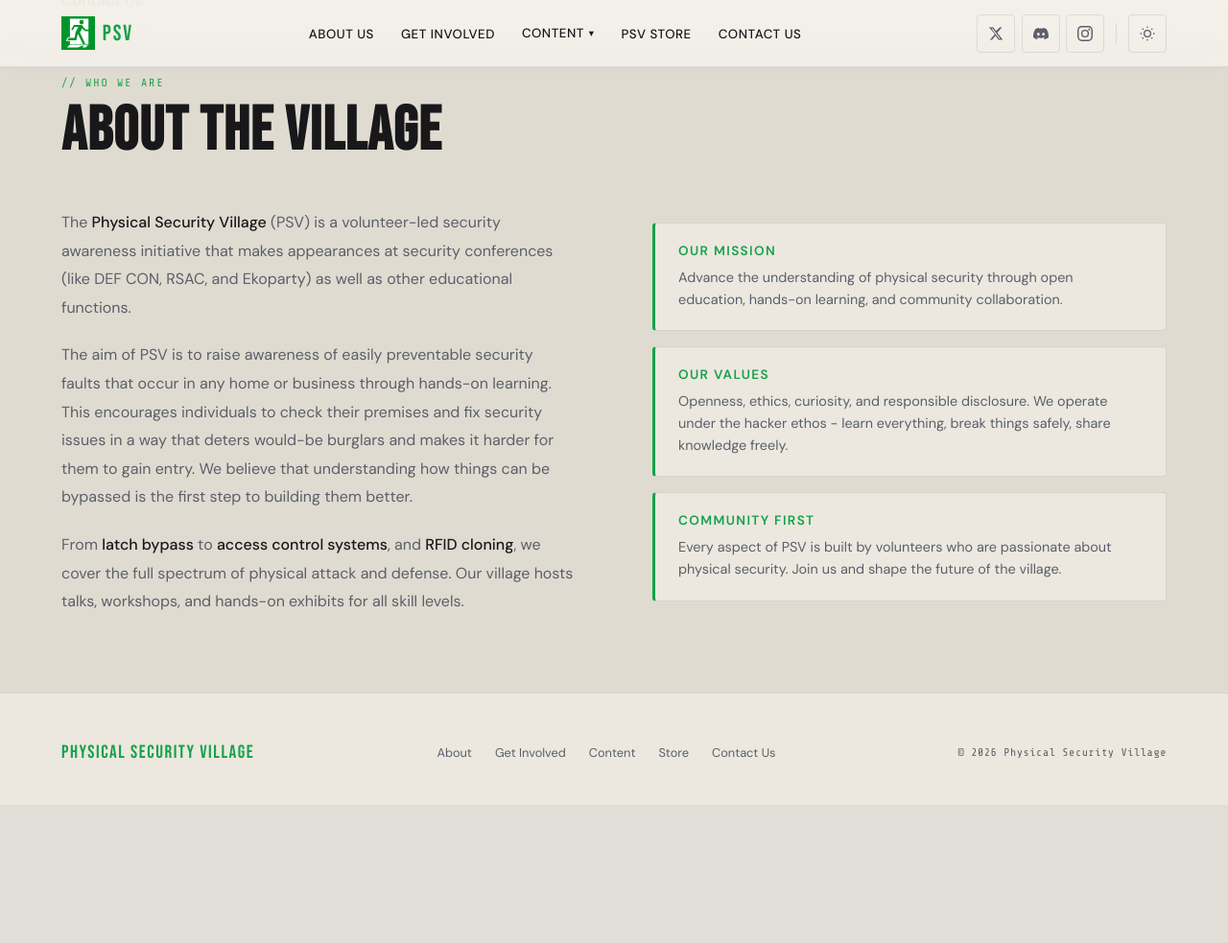
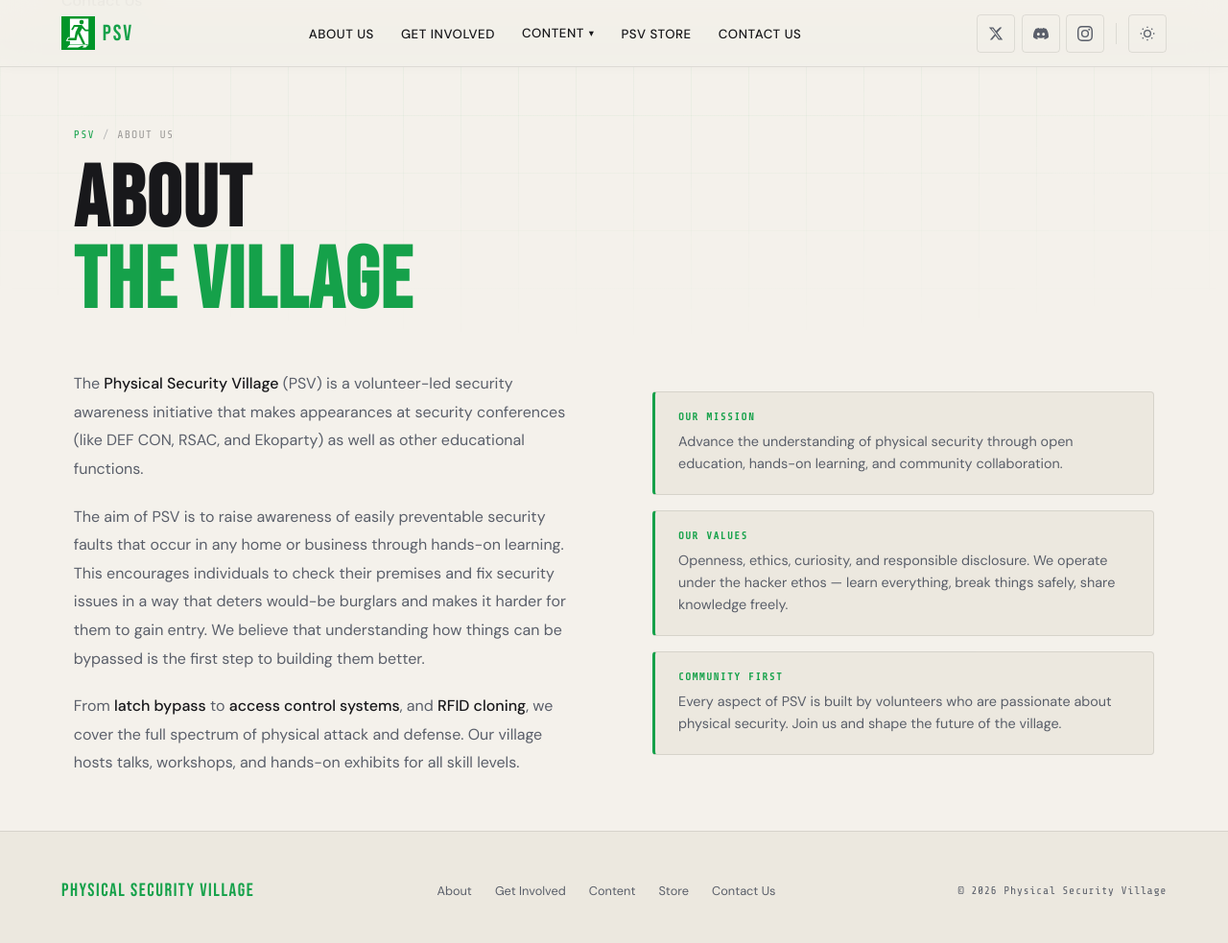
Before and after one commit to physsec-village/physsec-org, a FastAPI app: page /about in a window 1280 px wide. Shown: the whole page at 96% size. Before the commit the page ends 791 px from the top, so only its background shows below. Run offline with FastAPI, Linux system fonts and the light colour scheme.

Commit message:
Added page_header block, and updated the about us page

```diff
--- a/static/footer.css
+++ b/static/footer.css
@@ -41,7 +41,6 @@ footer {
 .footer-links a:hover {
     color: var(--accent);
 }
-
 /* RESPONSIVE */
 @media (max-width: 600px) {
     .footer-inner {
@@ -49,11 +48,9 @@ footer {
         align-items: flex-start;
         gap: 1rem;
     }
-
     .footer-links {
         gap: 0.75rem 1.25rem;
     }
-
     .footer-links a {
         min-height: 36px;
         font-size: 0.85rem;
--- a/static/pages/about-us.css
+++ b/static/pages/about-us.css
@@ -1,12 +1,19 @@
-#about {
-    background: var(--surface2);
+/* MAIN */
+.about-inner {
+    max-width: 1200px;
+    margin: 0 auto;
 }
+/* GRID */
 .about-grid {
     display: grid;
     grid-template-columns: 1fr 1fr;
     gap: 5rem;
     align-items: center;
-    margin-top: 3rem;
+}
+.about-text {
+    display: flex;
+    flex-direction: column;
+    gap: 1.25rem;
 }
 .about-text p {
     font-size: 1rem;
@@ -17,11 +24,7 @@
     color: var(--text);
     font-weight: 500;
 }
-.about-text {
-    display: flex;
-    flex-direction: column;
-    gap: 1.25rem;
-}
+/* CARDS */
 .about-cards {
     display: flex;
     flex-direction: column;
@@ -42,8 +45,9 @@
     box-shadow: -6px 0 30px rgba(21, 161, 74, 0.08);
 }
 .about-card h4 {
-    font-size: 0.85rem;
-    letter-spacing: 0.1em;
+    font-family: "Share Tech Mono", monospace;
+    font-size: 0.67rem;
+    letter-spacing: 0.14em;
     text-transform: uppercase;
     color: var(--accent);
     margin-bottom: 0.5rem;
@@ -53,41 +57,33 @@
     color: var(--muted);
     line-height: 1.6;
 }
-
-/*  RESPONSIVE  */
+/* RESPONSIVE */
 @media (max-width: 900px) {
     .about-grid {
         grid-template-columns: 1fr;
         gap: 2.5rem;
     }
-
     .about-cards {
         display: grid;
         grid-template-columns: repeat(3, 1fr);
         gap: 1rem;
     }
-
     .about-card:hover {
         transform: translateY(-4px);
         box-shadow: 0 6px 24px rgba(21, 161, 74, 0.08);
     }
 }
-
 @media (max-width: 600px) {
     .about-grid {
-        margin-top: 2rem;
         gap: 2rem;
     }
-
     .about-cards {
         grid-template-columns: 1fr;
     }
-
     .about-card:hover {
         transform: translateX(4px);
         box-shadow: -4px 0 20px rgba(21, 161, 74, 0.08);
     }
-
     .about-text p {
         font-size: 0.95rem;
     }
--- a/static/styles.css
+++ b/static/styles.css
@@ -1,4 +1,4 @@
-/* ─── RESET & VARIABLES ─────────────────────────────── */
+/* RESET & VARIABLES  */
 *,
 *::before,
 *::after {
@@ -6,7 +6,6 @@
     margin: 0;
     padding: 0;
 }
-
 :root {
     --bg: #0b0d0f;
     --surface: #111417;
@@ -28,7 +27,6 @@
     --text: #18181b;
     --muted: #5a5f6a;
 }
-
 html {
     scroll-behavior: smooth;
 }
@@ -44,14 +42,11 @@ body {
         color var(--transition);
     overflow-x: hidden;
 }
-
 main {
     flex: 1;
-    display: flex;
-    flex-direction: column;
+    padding: 1.5rem clamp(1.5rem, 6vw, 5rem) 3.5rem;
 }
-
-/* ─── NOISE TEXTURE OVERLAY ─────────────────────────── */
+/* NOISE TEXTURE OVERLAY */
 body::before {
     content: "";
     position: fixed;
@@ -61,7 +56,6 @@ body::before {
     z-index: 9999;
     opacity: 0.4;
 }
-
 /* DARK MODE TOGGLE */
 .theme-toggle {
     width: 40px;
@@ -103,7 +97,6 @@ body::before {
 [data-theme="light"] .icon-moon {
     display: none;
 }
-
 /* SHARED SECTION STYLES */
 section {
     padding: 5rem clamp(1.25rem, 5vw, 5rem);
@@ -136,7 +129,98 @@ section {
     line-height: 1.8;
     max-width: 600px;
 }
-
+/* PAGE HEADER */
+.page-header {
+    padding: calc(var(--nav-h) + 4rem) clamp(1.5rem, 6vw, 5rem) 1.5rem;
+    position: relative;
+    overflow: hidden;
+}
+.page-header::before {
+    content: "";
+    position: absolute;
+    inset: 0;
+    background-image:
+        linear-gradient(rgba(21, 161, 74, 0.04) 1px, transparent 1px),
+        linear-gradient(90deg, rgba(21, 161, 74, 0.04) 1px, transparent 1px);
+    background-size: 60px 60px;
+    mask-image: radial-gradient(
+        ellipse 100% 100% at 50% 0%,
+        black 30%,
+        transparent 100%
+    );
+}
+.page-header-inner {
+    max-width: 1200px;
+    margin: 0 auto;
+    position: relative;
+    z-index: 1;
+    animation: fade-up 0.6s ease both;
+}
+.breadcrumb {
+    display: flex;
+    align-items: center;
+    gap: 0.5rem;
+    font-family: "Share Tech Mono", monospace;
+    font-size: 0.72rem;
+    letter-spacing: 0.1em;
+    text-transform: uppercase;
+    color: var(--muted);
+    margin-bottom: 1.25rem;
+}
+.breadcrumb a {
+    color: var(--accent);
+    text-decoration: none;
+}
+.breadcrumb a:hover {
+    text-decoration: underline;
+}
+.breadcrumb span {
+    opacity: 0.4;
+}
+.page-title {
+    font-family: "Bebas Neue", sans-serif;
+    font-size: clamp(3rem, 7vw, 6rem);
+    line-height: 0.95;
+    letter-spacing: 0.02em;
+    color: var(--text);
+}
+.page-title em {
+    font-style: normal;
+    color: var(--accent);
+}
+/* NOTICE BANNER */
+.notice-banner {
+    background: rgba(21, 161, 74, 0.07);
+    border: 1px solid rgba(21, 161, 74, 0.2);
+    border-radius: var(--radius);
+    padding: 1rem 1.4rem;
+    display: flex;
+    align-items: flex-start;
+    gap: 0.85rem;
+    margin: 0 clamp(1.5rem, 6vw, 5rem) 0;
+    max-width: 1200px;
+    margin-left: auto;
+    margin-right: auto;
+}
+.notice-banner svg {
+    width: 18px;
+    height: 18px;
+    flex-shrink: 0;
+    color: var(--accent);
+    fill: none;
+    stroke: currentColor;
+    stroke-width: 2;
+    margin-top: 1px;
+}
+.notice-banner p {
+    font-size: 0.85rem;
+    color: var(--muted);
+    line-height: 1.65;
+}
+.notice-banner strong {
+    color: var(--text);
+    font-weight: 500;
+}
 /* BUTTONS */
 .btn {
     display: inline-flex;
@@ -159,13 +243,12 @@ section {
     min-height: 44px;
 }
 .btn::before {
-  content: '';
-  position: absolute; inset: 0;
-  background: linear-gradient(135deg, rgba(255,255,255,0.12), transparent);
-  opacity: 0; transition: opacity var(--transition);
+    content: '';
+    position: absolute; inset: 0;
+    background: linear-gradient(135deg, rgba(255,255,255,0.12), transparent);
+    opacity: 0; transition: opacity var(--transition);
 }
 .btn:hover::before { opacity: 1; }
-
 .btn-outline {
     background: transparent;
     color: var(--text);
@@ -176,7 +259,6 @@ section {
     color: var(--accent);
     transform: translateY(-2px);
 }
-
 .btn-primary {
     background: var(--accent);
     color: #0b0d0f;
@@ -185,13 +267,11 @@ section {
     transform: translateY(-2px);
     box-shadow: 0 8px 28px rgba(21, 161, 74, 0.35);
 }
-
 /* RESPONSIVE */
 @media (max-width: 600px) {
     section {
         padding: 3.5rem clamp(1rem, 4vw, 1.5rem);
     }
-
     .btn {
         width: 100%;
         justify-content: center;
--- a/templates/base.html
+++ b/templates/base.html
@@ -16,6 +16,10 @@
 
     <body>
         <header>{% include 'navbar.html' %}</header>
+        <header class="page-header">
+            {% block page_header %}
+            {% endblock %}
+        </header>
 
         <main>{% block main %} {% endblock %}</main>
 
--- a/templates/pages/about-us.html
+++ b/templates/pages/about-us.html
@@ -1,10 +1,18 @@
 {% extends "base.html" %} {% block styles %}
 <link href="/static/pages/about-us.css" rel="stylesheet" />
-{% endblock %} {% block main %}
-<section id="about">
-    <div class="section-inner">
-        <p class="section-label">// Who We Are</p>
-        <h2 class="section-title">About the Village</h2>
+{% endblock %}
+{% block page_header %}
+    <div class="page-header-inner">
+        <div class="breadcrumb">
+            <a href="/">PSV</a>
+            <span>/</span>
+            <span style="color: var(--text)">About Us</span>
+        </div>
+        <h1 class="page-title">About<br /><em>the Village</em></h1>
+    </div>
+{% endblock %}
+{% block main %}
+    <div class="about-inner">
         <div class="about-grid">
             <div class="about-text">
                 <p>
@@ -43,7 +51,7 @@
                     <h4>Our Values</h4>
                     <p>
                         Openness, ethics, curiosity, and responsible disclosure.
-                        We operate under the hacker ethos - learn everything,
+                        We operate under the hacker ethos — learn everything,
                         break things safely, share knowledge freely.
                     </p>
                 </div>
@@ -58,5 +66,4 @@
             </div>
         </div>
     </div>
-</section>
 {% endblock %}
```
Also changed, not shown: static/nav.css (+0 -11 lines).
